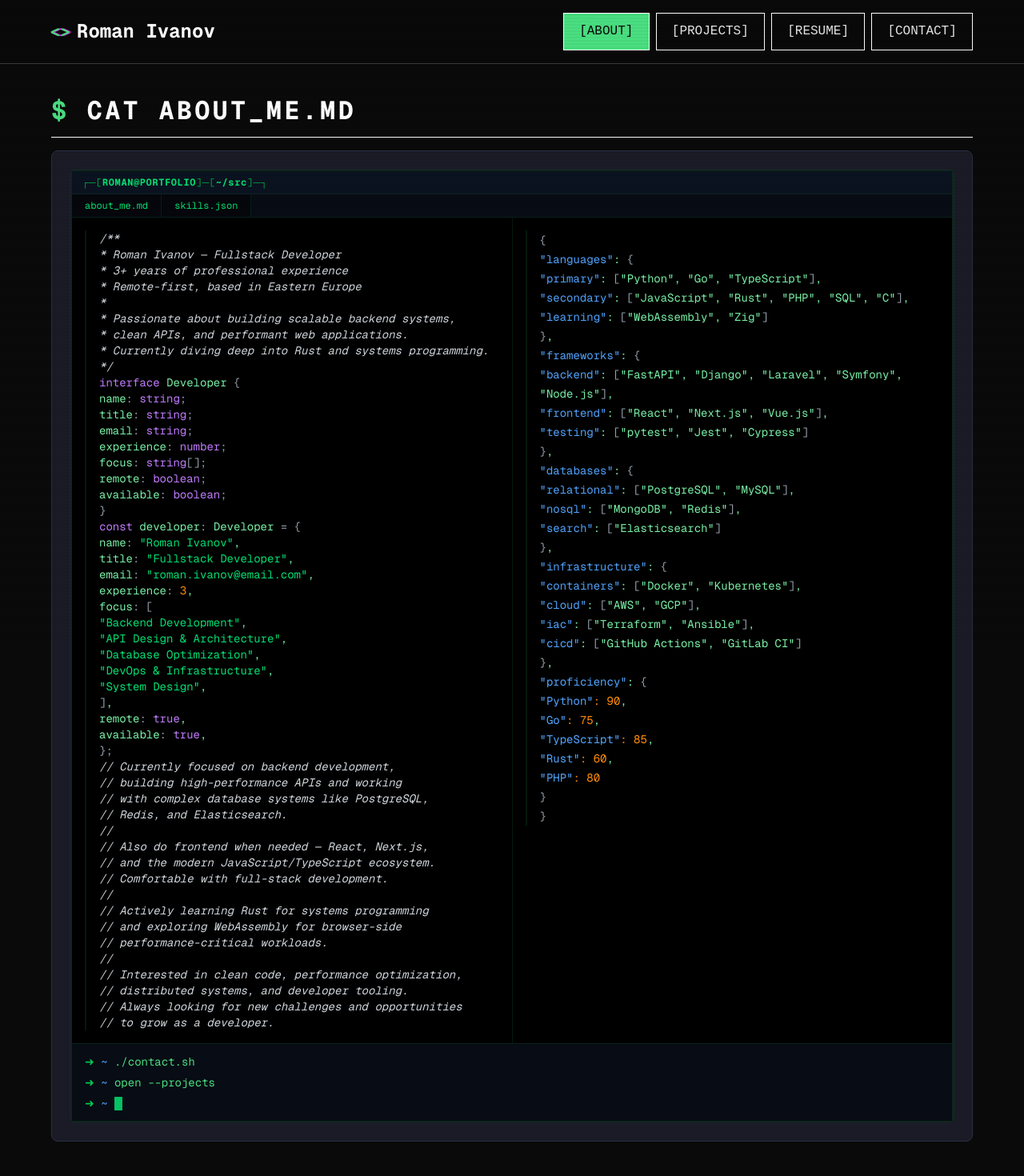
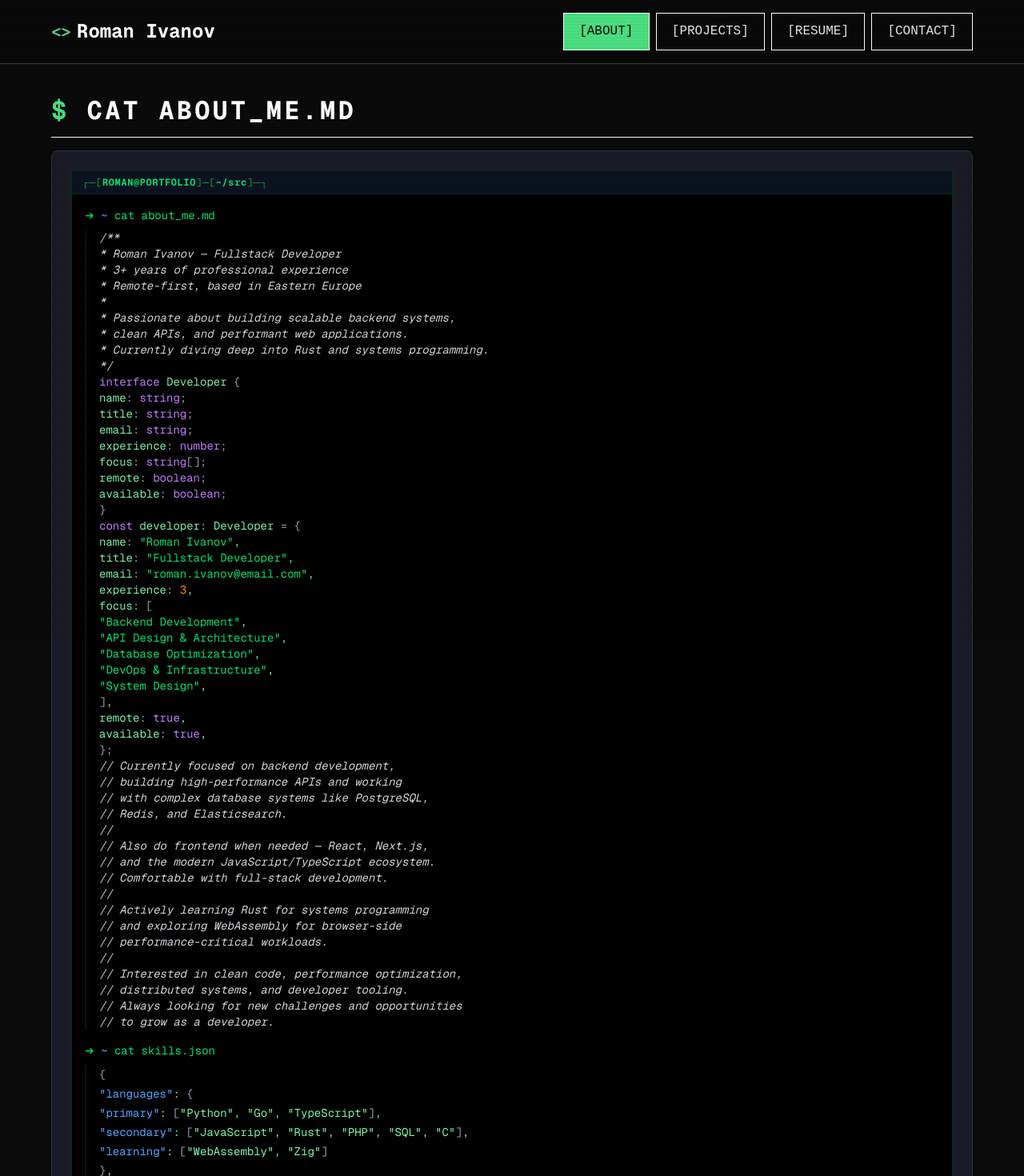
Before and after one commit to an4rky1/portfolio, a Next.js app: page / in a window 1280 px wide. Shown: the top 1470 px of the page at 80% size. Built offline with nearby package versions, Linux system fonts and the light colour scheme.

Commit message:
Revert "feat: split editor with tabs (about_me.md + skills.json)"
This reverts commit 5a185ec3156949e67d0a3155b2aed84f2c8e305f.

```diff
--- a/components/CodeResume.tsx
+++ b/components/CodeResume.tsx
@@ -278,24 +278,15 @@ export default function CodeResume() {
         </span>
       </div>
 
-      {/* Tab bar — like a code editor */}
-      {(showSkills || aboutDone) && (
-        <div className="flex border-b border-green-900/30 bg-gray-900/50 text-xs">
-          <div className="px-4 py-1.5 border-r border-green-900/30 text-green-400 bg-black/40">
-            about_me.md
+      {/* Terminal Output — sequential commands, no split panels */}
+      <div className="p-3 sm:p-4 min-h-[250px] md:min-h-[450px]" style={{ textShadow: '0 0 5px rgba(74, 222, 128, 0.08)' }}>
+        {/* About section */}
+        <div>
+          <div className="text-green-400 mb-2">
+            <span className="text-green-500">➜</span>{" "}
+            <span className="text-blue-400">~</span>{" "}
+            <span className="text-green-400">cat</span> about_me.md
           </div>
-          {showSkills && (
-            <div className="px-4 py-1.5 border-r border-green-900/30 text-green-400 bg-black/40">
-              skills.json
-            </div>
-          )}
-        </div>
-      )}
-
-      {/* Split editor panels */}
-      <div className="flex flex-col md:flex-row min-h-[250px] md:min-h-[450px]" style={{ textShadow: '0 0 5px rgba(74, 222, 128, 0.08)' }}>
-        {/* Left panel — about */}
-        <div className="flex-1 p-3 sm:p-4 border-b md:border-b-0 md:border-r border-green-900/30">
           <div className="text-green-300 leading-5 pl-4 border-l-2 border-green-900/30 text-sm">
             {aboutLines.map((line, i) => (
               <div key={i} className="hover:bg-green-900/10">
@@ -310,9 +301,14 @@ export default function CodeResume() {
           </div>
         </div>
 
-        {/* Right panel — skills */}
+        {/* Skills section — appears below about, no side panel */}
         {showSkills && (
-          <div className="flex-1 p-3 sm:p-4 animate-fade-in">
+          <div className="mt-4 animate-fade-in">
+            <div className="text-green-400 mb-2">
+              <span className="text-green-500">➜</span>{" "}
+              <span className="text-blue-400">~</span>{" "}
+              <span className="text-green-400">cat</span> skills.json
+            </div>
             <div className="text-green-300 leading-6 pl-4 border-l-2 border-green-900/30 text-sm">
               {skillsLines.map((line, i) => (
                 <div key={i} className="hover:bg-green-900/10">
```
